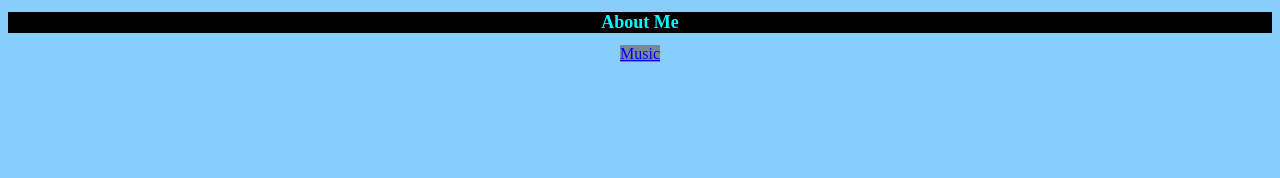
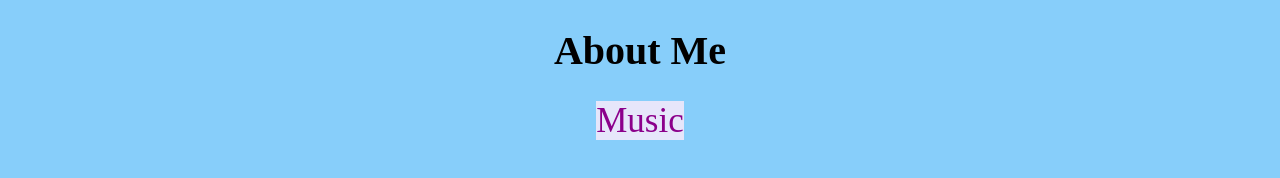
Before and after one commit to Jorge-Perez-00/My-First-Website, a plain HTML site: page index.html in a window 1280 px wide. Drawn offline with Linux system fonts and the light colour scheme.

Commit message:
Added styling changes to the index.css file

```diff
--- a/css/index.css
+++ b/css/index.css
@@ -3,12 +3,16 @@ body {
   background-color: lightskyblue;
 }
 h1 {
-  font-size: large;
+  font-size: 40px;
+  color: black;
+}
 
-  color: aqua;
-  background-color: black;
+a {
+  font-size: 35px;
+  color: darkmagenta;
+  text-decoration: none;
+  background-color: lavender;
 }
-a {
+a:hover {
   color: blue;
-  background-color: lightslategray;
 }
```
